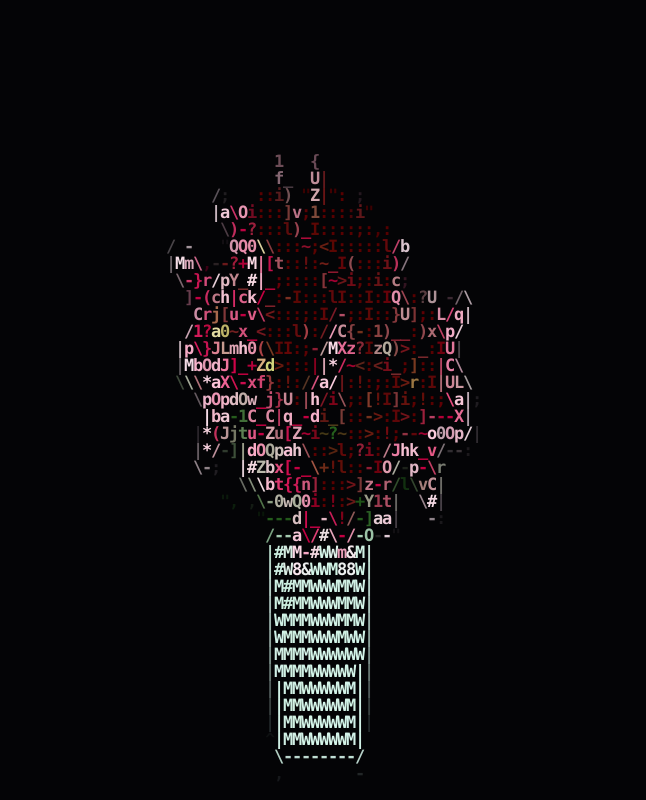
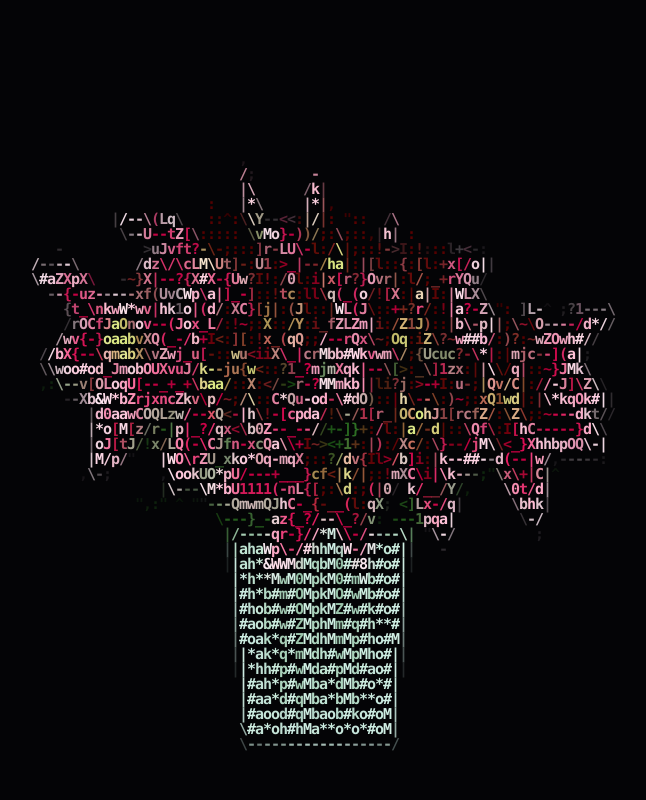
Before and after one commit to uldyn/prezentbukiet, a plain HTML site: page index.html in a window 1280 px wide. Shown: the whole page, without its empty margins (321-967 px from the left). Drawn offline with Linux system fonts and the light colour scheme; animation ran at ten frames a second.

Commit message:
Update index.html

```diff
--- a/index.html
+++ b/index.html
@@ -42,49 +42,51 @@
     let angleY = 0.25;
     let time = 0;
 
-    // Gęsty, rozłożysty bukiet lilii orientalnych (15 kwiatów + pąki + liście + prążkowany wazon)
+    // Szeroki, rozłożysty bukiet lilii orientalnych wzorowany na kompozycji ze zdjęcia
     const FLOWERS = [
-      { x: -58, y: 18, z: 36, rx: -0.22, ry: -0.55, rz: 0.25, scale: 1.38, phase: 0.0 },
-      { x: 54,  y: 22, z: 34, rx: -0.25, ry: 0.55,  rz: -0.22, scale: 1.40, phase: 0.9 },
-      { x: -12, y: 4,  z: 48, rx: -0.15, ry: -0.12, rz: 0.08, scale: 1.34, phase: 1.7 },
-      { x: 18,  y: -14, z: 50, rx: -0.10, ry: 0.22, rz: -0.14, scale: 1.30, phase: 2.4 },
+      { x: -64, y: 14, z: 36, rx: -0.22, ry: -0.55, rz: 0.25, scale: 1.38, phase: 0.0 },
+      { x: 60,  y: 18, z: 34, rx: -0.25, ry: 0.55,  rz: -0.22, scale: 1.40, phase: 0.9 },
+      { x: -14, y: 2,  z: 48, rx: -0.15, ry: -0.12, rz: 0.08, scale: 1.34, phase: 1.7 },
+      { x: 20,  y: -16, z: 50, rx: -0.10, ry: 0.22, rz: -0.14, scale: 1.30, phase: 2.4 },
 
-      { x: -82, y: 36, z: 4,  rx: -0.32, ry: -1.05, rz: 0.30, scale: 1.28, phase: 3.1 },
-      { x: 80,  y: 38, z: 2,  rx: -0.30, ry: 1.05,  rz: -0.28, scale: 1.28, phase: 3.8 },
-      { x: -28, y: 42, z: 18, rx: -0.38, ry: -0.28, rz: 0.14, scale: 1.30, phase: 4.5 },
-      { x: 26,  y: 45, z: 16, rx: -0.40, ry: 0.30,  rz: -0.14, scale: 1.30, phase: 5.2 },
+      { x: -90, y: 34, z: 4,  rx: -0.32, ry: -1.05, rz: 0.30, scale: 1.28, phase: 3.1 },
+      { x: 88,  y: 36, z: 2,  rx: -0.30, ry: 1.05,  rz: -0.28, scale: 1.28, phase: 3.8 },
+      { x: -30, y: 40, z: 18, rx: -0.38, ry: -0.28, rz: 0.14, scale: 1.30, phase: 4.5 },
+      { x: 28,  y: 43, z: 16, rx: -0.40, ry: 0.30,  rz: -0.14, scale: 1.30, phase: 5.2 },
 
-      { x: -46, y: 68, z: -12, rx: -0.52, ry: -0.65, rz: 0.22, scale: 1.22, phase: 0.5 },
-      { x: 44,  y: 70, z: -10, rx: -0.50, ry: 0.65,  rz: -0.20, scale: 1.22, phase: 1.3 },
-      { x: -4,  y: 76, z: -6,  rx: -0.62, ry: 0.08,  rz: 0.04, scale: 1.24, phase: 2.1 },
+      { x: -50, y: 66, z: -12, rx: -0.52, ry: -0.65, rz: 0.22, scale: 1.22, phase: 0.5 },
+      { x: 48,  y: 68, z: -10, rx: -0.50, ry: 0.65,  rz: -0.20, scale: 1.22, phase: 1.3 },
+      { x: -4,  y: 74, z: -6,  rx: -0.62, ry: 0.08,  rz: 0.04, scale: 1.24, phase: 2.1 },
 
-      { x: -56, y: 28, z: -38, rx: -0.25, ry: -2.25, rz: 0.20, scale: 1.30, phase: 2.9 },
-      { x: 56,  y: 30, z: -38, rx: -0.25, ry: 2.25,  rz: -0.20, scale: 1.30, phase: 3.6 },
-      { x: 0,   y: 40, z: -48, rx: -0.35, ry: 3.14,  rz: 0.0,  scale: 1.32, phase: 4.3 },
-      { x: 0,   y: 12, z: -44, rx: -0.18, ry: 3.14,  rz: 0.0,  scale: 1.28, phase: 5.0 }
+      { x: -62, y: 26, z: -38, rx: -0.25, ry: -2.25, rz: 0.20, scale: 1.30, phase: 2.9 },
+      { x: 62,  y: 28, z: -38, rx: -0.25, ry: 2.25,  rz: -0.20, scale: 1.30, phase: 3.6 },
+      { x: 0,   y: 38, z: -48, rx: -0.35, ry: 3.14,  rz: 0.0,  scale: 1.32, phase: 4.3 },
+      { x: 0,   y: 10, z: -44, rx: -0.18, ry: 3.14,  rz: 0.0,  scale: 1.28, phase: 5.0 }
     ];
 
     const BUDS = [
-      { x: 22,  y: 94, z: -8,  tipX: 28,  tipY: 118, tipZ: -6,  phase: 0.4 },
-      { x: -32, y: 86, z: -14, tipX: -40, tipY: 108, tipZ: -12, phase: 1.8 },
-      { x: 6,   y: 92, z: 10,  tipX: 8,   tipY: 114, tipZ: 14,  phase: 3.2 }
+      { x: 24,  y: 92, z: -8,  tipX: 30,  tipY: 116, tipZ: -6,  phase: 0.4 },
+      { x: -34, y: 84, z: -14, tipX: -42, tipY: 106, tipZ: -12, phase: 1.8 },
+      { x: 6,   y: 90, z: 10,  tipX: 8,   tipY: 112, tipZ: 14,  phase: 3.2 }
     ];
 
     const LEAVES = Array.from({ length: 24 }, (_, i) => {
       const a = (i / 24) * Math.PI * 2;
-      const r = 18 + (i % 3) * 10;
+      const r = 20 + (i % 3) * 10;
       return {
         x: Math.cos(a) * r,
         y: -26 + (i % 4) * 14,
         z: Math.sin(a) * r,
         yaw: a,
-        len: 48 + (i % 3) * 14,
-        wid: 12 + (i % 2) * 3,
+        len: 52 + (i % 3) * 14,
+        wid: 13 + (i % 2) * 3,
         phase: i * 0.55
       };
     });
 
-    function project3D(x, y, z, rotY, cx, cy, scale) {
+    // Rzutowanie 3D z uwzględnieniem proporcji komórek znaków (charAspect),
+    // aby obraz po rozciągnięciu na znaki terminala nie był spłaszczony
+    function project3D(x, y, z, rotY, cx, cy, scale, charAspect) {
       const cosY = Math.cos(rotY);
       const sinY = Math.sin(rotY);
       const x1 = x * cosY - z * sinY;
@@ -100,7 +102,7 @@
       const p = (fov / (fov + z2 + 130)) * scale;
 
       return {
-        x: cx + x1 * p,
+        x: cx + x1 * p * charAspect,
         y: cy - y2 * p,
         z: z2,
         p
@@ -161,16 +163,17 @@
       return [Math.round(ro * 255), Math.round(go * 255), Math.round(bo * 255)];
     }
 
-    function renderBouquet(width, height) {
-      srcCanvas.width = width;
-      srcCanvas.height = height;
+    function renderBouquet(cols, rows, cellW, cellH) {
+      srcCanvas.width = cols;
+      srcCanvas.height = rows;
 
       srcCtx.fillStyle = "#030305";
-      srcCtx.fillRect(0, 0, width, height);
+      srcCtx.fillRect(0, 0, cols, rows);
 
-      const cx = width * 0.5;
-      const cy = height * 0.56;
-      const scale = Math.min(width / 235, height / 235);
+      const charAspect = cellH / cellW;
+      const cx = cols * 0.5;
+      const cy = rows * 0.56;
+      const scale = Math.min((cols / charAspect) / 265, rows / 245);
       const items = [];
 
       // Prążkowany szklany wazon u dołu
@@ -184,10 +187,10 @@
         const a1 = (i / ribs) * Math.PI * 2;
         const a2 = ((i + 0.75) / ribs) * Math.PI * 2;
 
-        const t1 = project3D(Math.cos(a1) * radTop, vaseTopY, Math.sin(a1) * radTop, angleY, cx, cy, scale);
-        const t2 = project3D(Math.cos(a2) * radTop, vaseTopY, Math.sin(a2) * radTop, angleY, cx, cy, scale);
-        const b2 = project3D(Math.cos(a2) * radBot, vaseBotY, Math.sin(a2) * radBot, angleY, cx, cy, scale);
-        const b1 = project3D(Math.cos(a1) * radBot, vaseBotY, Math.sin(a1) * radBot, angleY, cx, cy, scale);
+        const t1 = project3D(Math.cos(a1) * radTop, vaseTopY, Math.sin(a1) * radTop, angleY, cx, cy, scale, charAspect);
+        const t2 = project3D(Math.cos(a2) * radTop, vaseTopY, Math.sin(a2) * radTop, angleY, cx, cy, scale, charAspect);
+        const b2 = project3D(Math.cos(a2) * radBot, vaseBotY, Math.sin(a2) * radBot, angleY, cx, cy, scale, charAspect);
+        const b1 = project3D(Math.cos(a1) * radBot, vaseBotY, Math.sin(a1) * radBot, angleY, cx, cy, scale, charAspect);
 
         const avgZ = (t1.z + t2.z + b1.z + b2.z) * 0.25;
         items.push({
@@ -217,9 +220,9 @@
 
       // Łodygi
       FLOWERS.forEach((fl) => {
-        const pTop = project3D(fl.x, fl.y - 4, fl.z, angleY, cx, cy, scale);
-        const pMid = project3D(fl.x * 0.25, -24, fl.z * 0.25, angleY, cx, cy, scale);
-        const pBot = project3D(fl.x * 0.16, -102, fl.z * 0.16, angleY, cx, cy, scale);
+        const pTop = project3D(fl.x, fl.y - 4, fl.z, angleY, cx, cy, scale, charAspect);
+        const pMid = project3D(fl.x * 0.25, -24, fl.z * 0.25, angleY, cx, cy, scale, charAspect);
+        const pBot = project3D(fl.x * 0.16, -102, fl.z * 0.16, angleY, cx, cy, scale, charAspect);
 
         items.push({
           z: (pTop.z + pMid.z + pBot.z) / 3 + 14,
@@ -237,11 +240,11 @@
       // Zielone liście
       LEAVES.forEach((lf) => {
         const yaw = lf.yaw + Math.sin(time * 1.4 + lf.phase) * 0.04;
-        const pBase = project3D(lf.x, lf.y, lf.z, angleY, cx, cy, scale);
+        const pBase = project3D(lf.x, lf.y, lf.z, angleY, cx, cy, scale, charAspect);
         const tx = lf.x + Math.cos(yaw) * lf.len;
         const ty = lf.y + 8;
         const tz = lf.z + Math.sin(yaw) * lf.len;
-        const pTip = project3D(tx, ty, tz, angleY, cx, cy, scale);
+        const pTip = project3D(tx, ty, tz, angleY, cx, cy, scale, charAspect);
 
         const px = -Math.sin(yaw) * lf.wid;
         const pz = Math.cos(yaw) * lf.wid;
@@ -249,8 +252,8 @@
         const my = (lf.y + ty) * 0.5 + 8;
         const mz = (lf.z + tz) * 0.5;
 
-        const pL = project3D(mx + px, my, mz + pz, angleY, cx, cy, scale);
-        const pR = project3D(mx - px, my, mz - pz, angleY, cx, cy, scale);
+        const pL = project3D(mx + px, my, mz + pz, angleY, cx, cy, scale, charAspect);
+        const pR = project3D(mx - px, my, mz - pz, angleY, cx, cy, scale, charAspect);
 
         items.push({
           z: (pBase.z + pTip.z + pL.z + pR.z) * 0.25,
@@ -274,10 +277,10 @@
       // Pąki u góry
       BUDS.forEach((bud) => {
         const sway = Math.sin(time * 1.4 + bud.phase) * 2.5;
-        const pBase = project3D(bud.x, bud.y - 12, bud.z, angleY, cx, cy, scale);
-        const pTip = project3D(bud.tipX + sway, bud.tipY, bud.tipZ, angleY, cx, cy, scale);
-        const pL = project3D(bud.x - 6, bud.y + 4, bud.z + 3, angleY, cx, cy, scale);
-        const pR = project3D(bud.x + 8, bud.y + 4, bud.z - 3, angleY, cx, cy, scale);
+        const pBase = project3D(bud.x, bud.y - 12, bud.z, angleY, cx, cy, scale, charAspect);
+        const pTip = project3D(bud.tipX + sway, bud.tipY, bud.tipZ, angleY, cx, cy, scale, charAspect);
+        const pL = project3D(bud.x - 6, bud.y + 4, bud.z + 3, angleY, cx, cy, scale, charAspect);
+        const pR = project3D(bud.x + 8, bud.y + 4, bud.z - 3, angleY, cx, cy, scale, charAspect);
 
         items.push({
           z: pTip.z,
@@ -302,7 +305,7 @@
       FLOWERS.forEach((fl) => {
         const sway = Math.sin(time * 1.4 + fl.phase) * 0.03;
         const centerW = localToWorld(0, 0, 0, fl);
-        const pCenter = project3D(centerW.x, centerW.y, centerW.z, angleY + sway, cx, cy, scale);
+        const pCenter = project3D(centerW.x, centerW.y, centerW.z, angleY + sway, cx, cy, scale, charAspect);
 
         for (let p = 0; p < 6; p++) {
           const theta = (p / 6) * Math.PI * 2 + (p % 2) * 0.05;
@@ -329,11 +332,11 @@
           const wTip = localToWorld(cosT * len, sinT * len, curl, fl);
           const wStripe = localToWorld(cosT * (len * 0.75), sinT * (len * 0.75), -1.5, fl);
 
-          const pBase = project3D(wBase.x, wBase.y, wBase.z, angleY + sway, cx, cy, scale);
-          const pMidL = project3D(wMidL.x, wMidL.y, wMidL.z, angleY + sway, cx, cy, scale);
-          const pMidR = project3D(wMidR.x, wMidR.y, wMidR.z, angleY + sway, cx, cy, scale);
-          const pTip = project3D(wTip.x, wTip.y, wTip.z, angleY + sway, cx, cy, scale);
-          const pStripe = project3D(wStripe.x, wStripe.y, wStripe.z, angleY + sway, cx, cy, scale);
+          const pBase = project3D(wBase.x, wBase.y, wBase.z, angleY + sway, cx, cy, scale, charAspect);
+          const pMidL = project3D(wMidL.x, wMidL.y, wMidL.z, angleY + sway, cx, cy, scale, charAspect);
+          const pMidR = project3D(wMidR.x, wMidR.y, wMidR.z, angleY + sway, cx, cy, scale, charAspect);
+          const pTip = project3D(wTip.x, wTip.y, wTip.z, angleY + sway, cx, cy, scale, charAspect);
+          const pStripe = project3D(wStripe.x, wStripe.y, wStripe.z, angleY + sway, cx, cy, scale, charAspect);
 
           const zAvg = (pBase.z + pMidL.z + pMidR.z + pTip.z) * 0.25;
 
@@ -382,7 +385,7 @@
         for (let st = 0; st < 6; st++) {
           const a = (st / 6) * Math.PI * 2 + 0.3;
           const wAnther = localToWorld(Math.cos(a) * 10, Math.sin(a) * 10, 15, fl);
-          const pAnther = project3D(wAnther.x, wAnther.y, wAnther.z, angleY + sway, cx, cy, scale);
+          const pAnther = project3D(wAnther.x, wAnther.y, wAnther.z, angleY + sway, cx, cy, scale, charAspect);
 
           items.push({
             z: pAnther.z - 2,
@@ -399,7 +402,7 @@
               srcCtx.ellipse(
                 pAnther.x,
                 pAnther.y,
-                Math.max(1.8, 3.0 * pAnther.p),
+                Math.max(1.8, 3.0 * pAnther.p * charAspect),
                 Math.max(1.1, 1.5 * pAnther.p),
                 a,
                 0,
@@ -421,14 +424,13 @@
       const vw = Math.max(300, window.innerWidth || document.documentElement.clientWidth || 800);
       const vh = Math.max(300, window.innerHeight || document.documentElement.clientHeight || 600);
 
-      // Dopasowanie siatki znaków tak, aby cały bukiet mieścił się idealnie na ekranie
-      const targetCols = Math.min(130, Math.max(70, Math.floor(vw / 7)));
+      const targetCols = Math.min(145, Math.max(75, Math.floor(vw / 7)));
       const cellW = Math.max(4, Math.floor(vw / targetCols));
       const cellH = Math.max(7, Math.round(cellW / 0.54));
       const cols = Math.floor(vw / cellW);
       const rows = Math.floor(vh / cellH);
 
-      renderBouquet(cols, rows);
+      renderBouquet(cols, rows, cellW, cellH);
       const data = srcCtx.getImageData(0, 0, cols, rows).data;
 
       const count = cols * rows;
```
